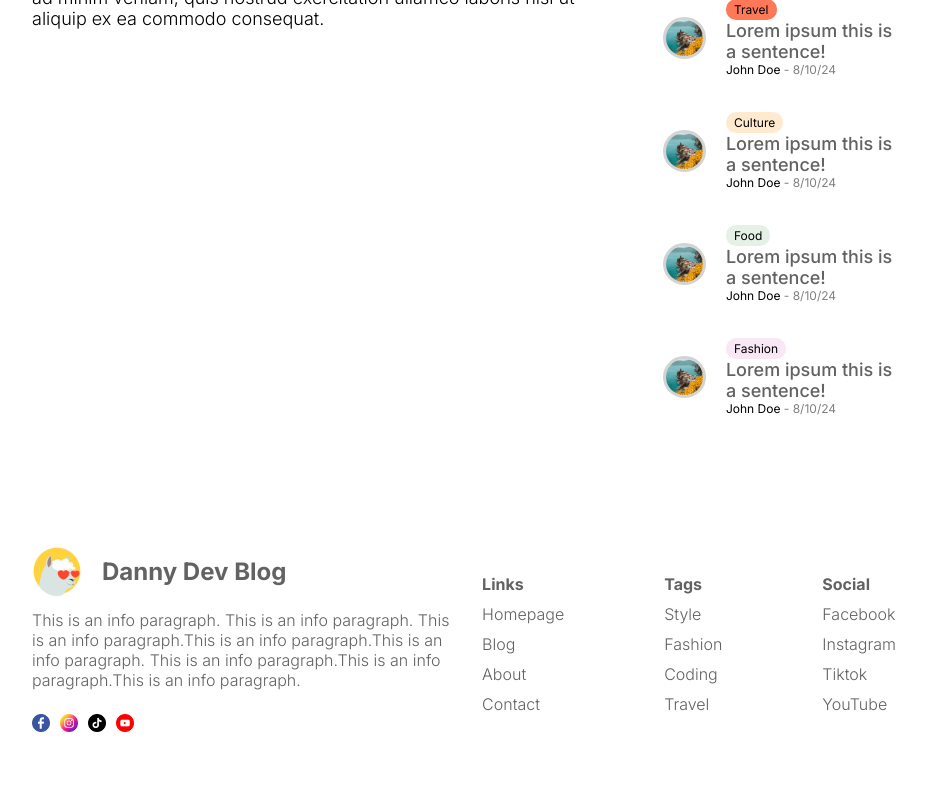
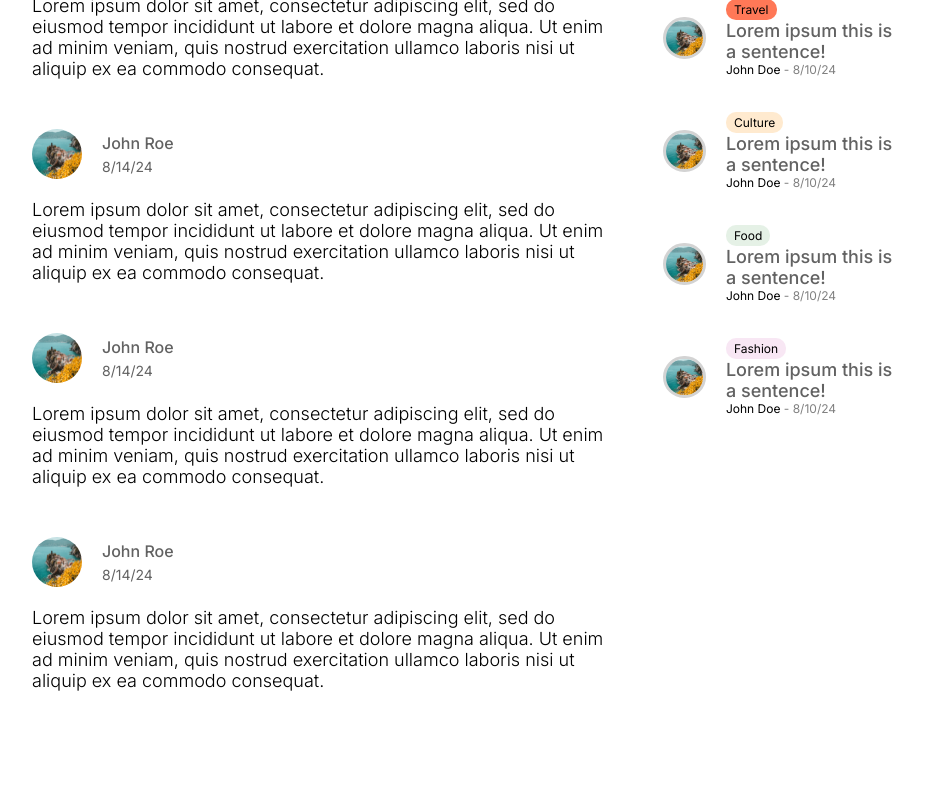
Before and after one commit to dritter44/dannydevblog, a Next.js app: page /login in a window 1280 px wide. Shown: the part 1500-2300 px from the top of the page, without its empty margins (176-1102 px from the left). Before the commit the page ends 2262 px from the top, so only its background shows below. Built offline with nearby package versions, Linux system fonts and the light colour scheme.

Commit message:
2:02:11 responsive design on blog page

```diff
--- a/src/app/[slug]/page.jsx
+++ b/src/app/[slug]/page.jsx
@@ -9,7 +9,7 @@ const SinglePage = () => {
     <div className={styles.container}>
         <div className={styles.infoContainer}>
             <div className={styles.textContainer}>
-                <h1>this is a text title for a page</h1>
+                <h1>this is a text title for a page this is a text title for a page</h1>
                 <div className={styles.user}>
                     <div className={styles.userImageContainer}>
                         <Image src='/p1.jpeg' alt='' fill className={styles.avatar} />
--- a/src/app/[slug]/singlePage.module.css
+++ b/src/app/[slug]/singlePage.module.css
@@ -70,3 +70,38 @@
     font-weight: 300;
     margin-bottom: 20px;
 }
+
+@media screen and (max-width:1536px) {
+    .title{
+        font-size: 54px;
+    }
+
+}
+
+@media screen and (max-width:1536px) {
+    .title{
+        font-size: 54px;
+    }
+
+}
+
+@media screen and (max-width:1280px) {
+     .title{
+        font-size: 48px;
+    }
+
+}
+
+@media screen and (max-width:1024px) {
+    .imageContainer{
+        display: none;
+    }
+
+}
+
+@media screen and (max-width:640px) {
+    .title{
+        font-size: 36px;
+    }
+
+}
--- a/src/components/comments/Comments.jsx
+++ b/src/components/comments/Comments.jsx
@@ -35,6 +35,57 @@ const Comments = () => {
                         Lorem ipsum dolor sit amet, consectetur adipiscing elit, sed do eiusmod tempor incididunt ut labore et dolore magna aliqua. Ut enim ad minim veniam, quis nostrud exercitation ullamco laboris nisi ut aliquip ex ea commodo consequat.
                     </p>
                 </div>
+                <div className={styles.comment}>
+                    <div className={styles.user}>
+                        <Image src="/p1.jpeg"
+                            alt=''
+                            width={50}
+                            height={50}
+                            className={styles.image}
+                        />
+                        <div className={styles.userInfo}>
+                            <span className={styles.username}>John Roe</span>
+                            <span className={styles.date}>8/14/24</span>
+                        </div>
+                    </div>
+                    <p className={styles.desc}>
+                        Lorem ipsum dolor sit amet, consectetur adipiscing elit, sed do eiusmod tempor incididunt ut labore et dolore magna aliqua. Ut enim ad minim veniam, quis nostrud exercitation ullamco laboris nisi ut aliquip ex ea commodo consequat.
+                    </p>
+                </div>
+                <div className={styles.comment}>
+                    <div className={styles.user}>
+                        <Image src="/p1.jpeg"
+                            alt=''
+                            width={50}
+                            height={50}
+                            className={styles.image}
+                        />
+                        <div className={styles.userInfo}>
+                            <span className={styles.username}>John Roe</span>
+                            <span className={styles.date}>8/14/24</span>
+                        </div>
+                    </div>
+                    <p className={styles.desc}>
+                        Lorem ipsum dolor sit amet, consectetur adipiscing elit, sed do eiusmod tempor incididunt ut labore et dolore magna aliqua. Ut enim ad minim veniam, quis nostrud exercitation ullamco laboris nisi ut aliquip ex ea commodo consequat.
+                    </p>
+                </div>
+                <div className={styles.comment}>
+                    <div className={styles.user}>
+                        <Image src="/p1.jpeg"
+                            alt=''
+                            width={50}
+                            height={50}
+                            className={styles.image}
+                        />
+                        <div className={styles.userInfo}>
+                            <span className={styles.username}>John Roe</span>
+                            <span className={styles.date}>8/14/24</span>
+                        </div>
+                    </div>
+                    <p className={styles.desc}>
+                        Lorem ipsum dolor sit amet, consectetur adipiscing elit, sed do eiusmod tempor incididunt ut labore et dolore magna aliqua. Ut enim ad minim veniam, quis nostrud exercitation ullamco laboris nisi ut aliquip ex ea commodo consequat.
+                    </p>
+                </div>
             </div>
         </div>
     );
--- a/src/components/comments/comments.module.css
+++ b/src/components/comments/comments.module.css
@@ -27,6 +27,14 @@
     border-radius: 5%;
     font-weight: bold;
     cursor: pointer;
+}
+
+.comments{
+    margin-top: 50px;
+}
+
+.comment{
+    margin-bottom: 50px;
 }
 
 .user{
```
